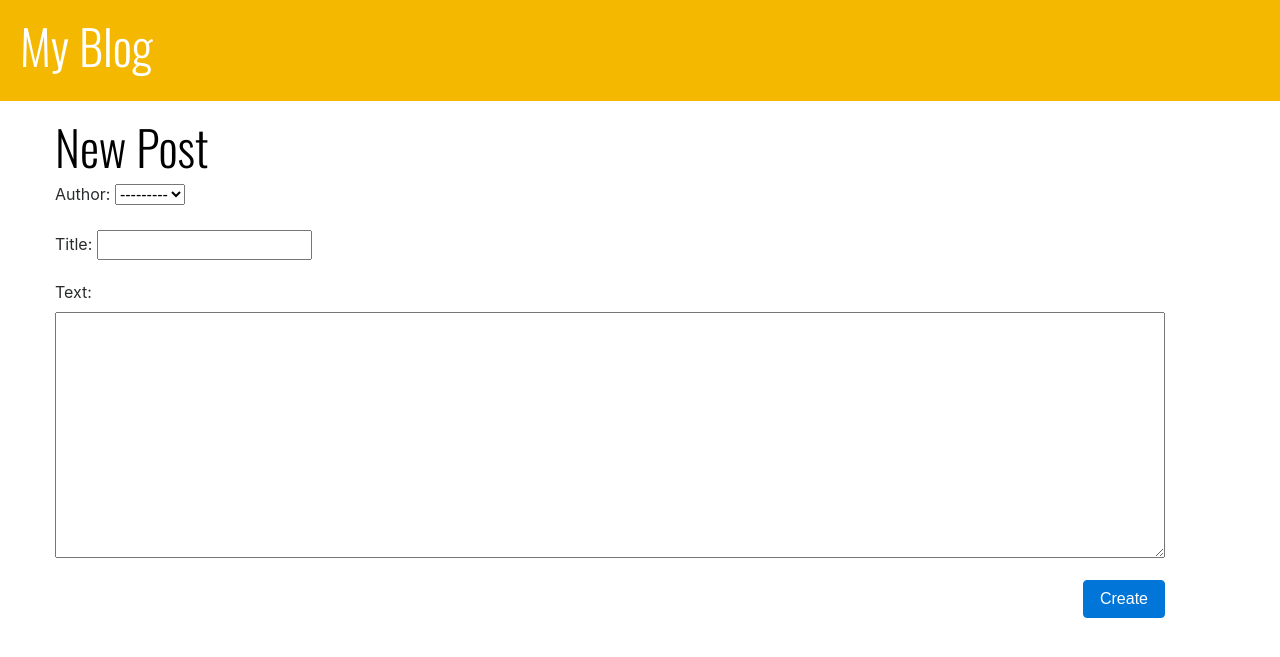
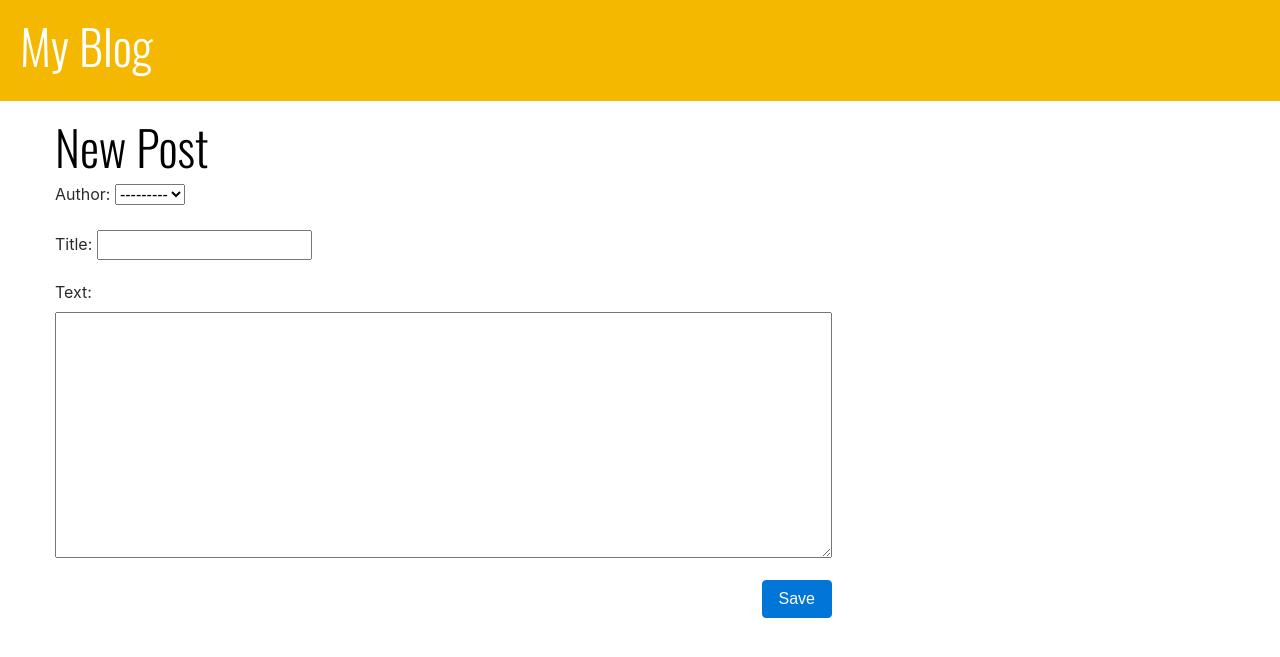
Before and after one commit to khalidamairi3/django_blog_app, a Django app: page /create/ in a window 1280 px wide. Shown: the top 657 px of the page. Run offline with Django 3.2, Linux system fonts and the light colour scheme; data comes from the database, SQL or seed files in the repository; both versions use the stored data as it was after the commit; some libraries are stand-ins or nearby versions.

Commit message:
edit post

```diff
--- a/blog/static/css/stylesheet.css
+++ b/blog/static/css/stylesheet.css
@@ -4,7 +4,10 @@
   padding: 20px 20px 20px 20px;
   margin-bottom: 20px;
 }
+.post-form-blog{
 
+  width: 70%;
+}
 .post-form-blog textarea{
   width: 100%;
 
--- a/blog/templates/base.html
+++ b/blog/templates/base.html
@@ -2,6 +2,7 @@
 <!DOCTYPE html>
 <html lang="en" dir="ltr">
   <head>
+    <link rel="stylesheet" href="https://cdnjs.cloudflare.com/ajax/libs/font-awesome/4.7.0/css/font-awesome.min.css">
     <link rel="stylesheet" href="https://maxcdn.bootstrapcdn.com/bootstrap/4.0.0-alpha.6/css/bootstrap.min.css" integrity="sha384-rwoIResjU2yc3z8GV/NPeZWAv56rSmLldC3R/AZzGRnGxQQKnKkoFVhFQhNUwEyJ" crossorigin="anonymous">
     <link href="https://fonts.googleapis.com/css2?family=Oswald:wght@300&display=swap" rel="stylesheet">
     <link rel="stylesheet" href="{% static 'css/stylesheet.css' %}">
--- a/blog/templates/detail.html
+++ b/blog/templates/detail.html
@@ -8,10 +8,13 @@
       {{post.pub_date}}
     </div>
     {%endif%}
+    <a href="{% url 'edit' post.id %}"><button type="button" class="btn btn-primary"name="button">Edit</button></a>
+
       <div class="post">
 
         <h1>{{post.title}}</h1>
         <p> {{post.text|linebreaksbr}}</p>
+
       </div>
     {%endif%}
 {%endblock%}
--- a/blog/templates/post-edit.html
+++ b/blog/templates/post-edit.html
@@ -5,7 +5,7 @@
       {% csrf_token %}
       {{form.as_p}}
 
-      <button type="submit"class="btn btn-primary" name="button"> Create </button>
+      <button type="submit"class="btn btn-primary" name="button"> Save </button>
 
     </form>
 {% endblock %}
--- a/blog/urls.py
+++ b/blog/urls.py
@@ -6,4 +6,5 @@ urlpatterns=[
     path("",views.postlist,name="postlist"),
     path("post/<int:post_id>",views.detail,name="detail"),
     path("create/",views.createpost,name="createpost"),
+    path("post/<int:post_id>/edit",views.edit,name="edit"),
 ]
--- a/blog/views.py
+++ b/blog/views.py
@@ -1,4 +1,4 @@
-from django.shortcuts import render,redirect
+from django.shortcuts import render,redirect,get_object_or_404
 from .models import Post
 from django.utils import timezone
 from .forms import PostForm
@@ -30,6 +30,21 @@ def createpost(request):
         front_end_stuff={'form':form}
     return render(request,"post-edit.html",front_end_stuff)
 
+def edit(request,post_id):
+    post=get_object_or_404(Post,pk=post_id)
+    if request.method=='POST':
+        form=PostForm(request.POST,instance=post)
+        if form.is_valid():
+            post=form.save(commit=False)
+            post.author=request.user
+            post.pub_date=timezone.now()
+            post.save()
+            return redirect('detail',post_id=post.pk)
+    else:
+        form =PostForm(instance=post)
+        front_end_stuff={'form':form}
+    return render(request,"post-edit.html",front_end_stuff)
+
 
 
 # Create your views here.
```
Also changed, not shown: blog/migrations/0003_auto_20200620_1720.py (added), db.sqlite3.
